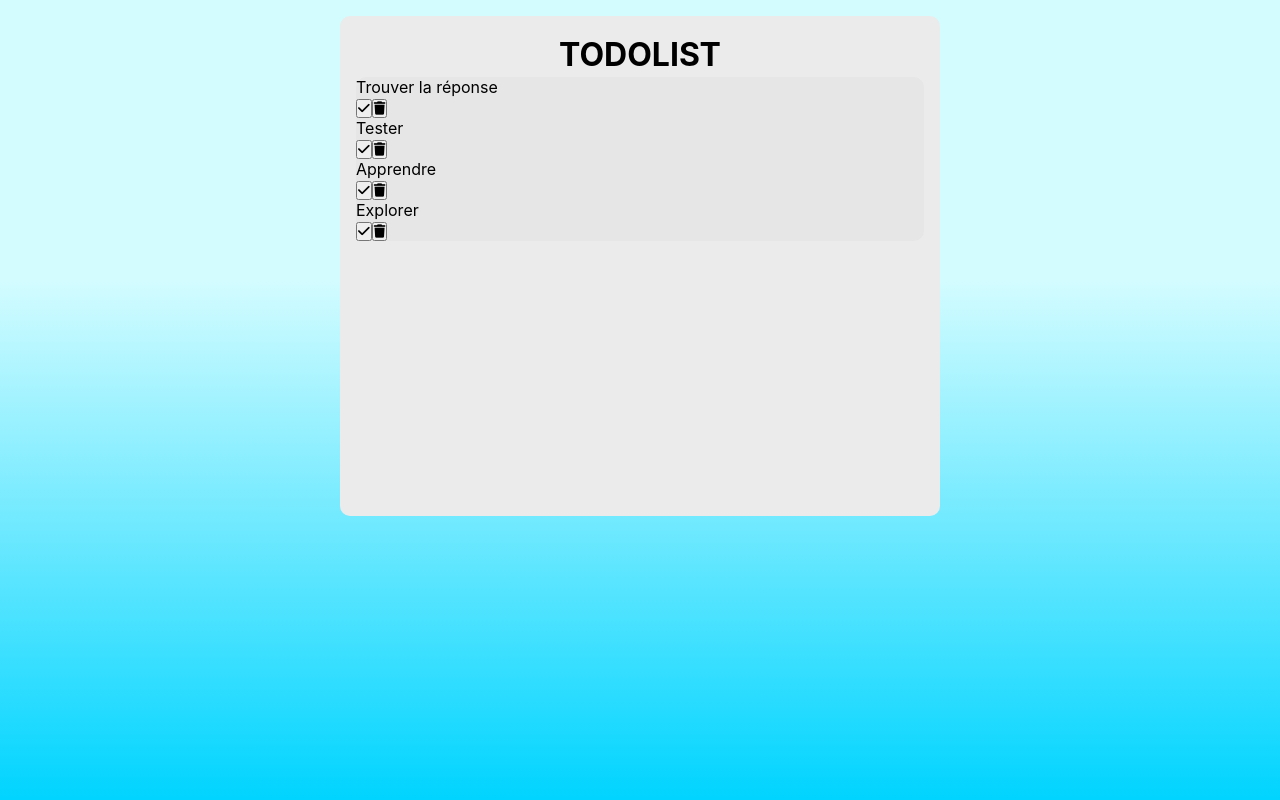
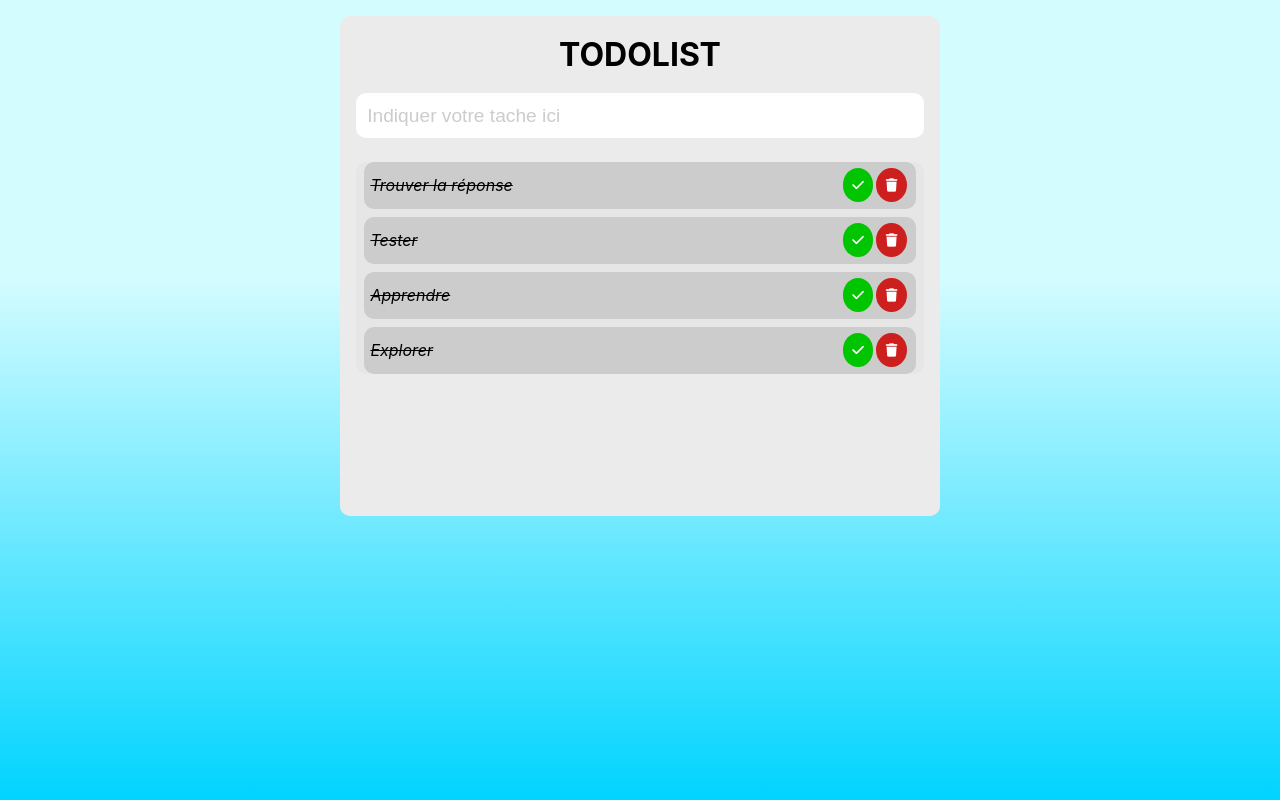
Before and after one commit to laurent30210/challenge-todolist, a React (Create React App) app in the folder FRONT/: page / in a window 1280 px wide. Built offline with nearby package versions, Linux system fonts and the light colour scheme; no server answers.

Commit message:
FEAT Form INSTALL form and controller field  OK

```diff
--- a/FRONT/src/components/App/index.tsx
+++ b/FRONT/src/components/App/index.tsx
@@ -3,6 +3,7 @@ import axios from 'axios';
 
 // import components
 import Tasks from '../Tasks';
+import Form from '../Form';
 
 import { Task } from '../../../src/interfaces/Task';
 // import CSS
@@ -35,6 +36,8 @@ const tasksArray: Array<Task> = [
   ];
 
   const [tasks, setTasks] = useState(tasksArray);
+  const [value, setValue] = useState("");
+
 
   useEffect(() => {
 
@@ -54,6 +57,10 @@ const tasksArray: Array<Task> = [
     <div className="app">
       <h1 className="app-title">todolist</h1>
       <section className="app-container">
+        <Form
+          value={value}
+          handleValue={setValue}
+        />
         <Tasks tasks={tasks} />
       </section>
     </div>
--- a/FRONT/src/components/Form/index.tsx
+++ b/FRONT/src/components/Form/index.tsx
@@ -1,13 +1,8 @@
-import React, { useRef } from 'react';
+import React from 'react';
 
 // import CSS
 import './Form.scss';
 
-type Task = {
-    id: number;
-    content: string;
-    completed?: boolean
-};
 
 // Create interface for the props's Form
 interface FormProps {
@@ -15,13 +10,7 @@ interface FormProps {
   handleValue: React.Dispatch<React.SetStateAction<string>>;
 };
 
-
-
 const Form: React.FC<FormProps>  = ({ value, handleValue }) => {
-
-  // TS for HTML elements
-  const formRef = useRef<HTMLFormElement>(null)
-  const inputRef = useRef<HTMLInputElement>(null)
 
   // FUNCTION
   const submitTask = (event: React.FormEvent) => {
@@ -34,19 +23,16 @@ const Form: React.FC<FormProps>  = ({ value, handleValue }) => {
       content: value,
       completed: false
     }]);*/
-    // initialize value at empty
+    // initialize value
     handleValue('');
-
   }
 
   return (
     <form
-      ref={formRef}
       className="form"
       onSubmit={submitTask}
     >
       <input
-        ref={inputRef}
         className="form-input"
         type="text"
         value={value}
--- a/FRONT/src/components/Tasks/Tasks.scss
+++ b/FRONT/src/components/Tasks/Tasks.scss
@@ -2,3 +2,40 @@
   background-color: rgb(230, 230, 230);
   border-radius: 10px;
 }
+.task {
+  display: flex;
+  justify-content: space-between;
+  align-items: center;
+  background-color: #fff;
+  border-radius: 10px;
+  padding: .4rem;
+  margin: .5rem;
+  &:hover {
+    box-shadow: 1px 0 5px #ccc;
+  }
+  &--completed {
+    background-color: #ccc;
+    text-decoration: line-through;
+    font-style: italic;
+  }
+}
+.button {
+  padding: .6rem;
+  margin-right: .2em;
+  color: #fff;
+  border: none;
+  border-radius: 50%;
+  cursor: pointer;
+  &-check {
+    background-color: rgb(0, 197, 0);
+    &:hover {
+      background-color:rgb(0, 160, 0);
+    }
+  }
+  &-trash {
+    background-color: rgb(206, 31, 31);
+    &:hover {
+      background-color: rgb(186, 31, 31)
+    }
+  }
+}
--- a/FRONT/src/components/Tasks/index.tsx
+++ b/FRONT/src/components/Tasks/index.tsx
@@ -1,20 +1,22 @@
-import React, { ReactChild } from 'react';
+import React from 'react';
+import { Task } from '../../../src/interfaces/Task';
 
 // Import components
 // import CSS
-import { Task } from '../../../src/interfaces/Task';
 import './Tasks.scss';
 
 interface TasksProps {
     tasks: Array<Task>;
 };
 
-
 const Tasks: React.FC<TasksProps> = ({ tasks }) => (
+    <form>
         <ul className="tasks">
             {tasks.map((task) =>(
-            <li className='task task--completed'>
+                <li key={task.id} className='task task--completed'>
+                <label>
                 {task.content}
+                </label>
                 <div className="task-container-btn">
                     <button className="button button-check">
                     <i className="fas fa-check"></i>
@@ -26,6 +28,8 @@ const Tasks: React.FC<TasksProps> = ({ tasks }) => (
             </li>
             ))}
         </ul>
-)
+    </form>
+);
+
 
 export default Tasks;
```
Also changed, not shown: 1 other file (tests, documents, lock files or other folders). Lines whose indentation alone changed are shown as unchanged.
